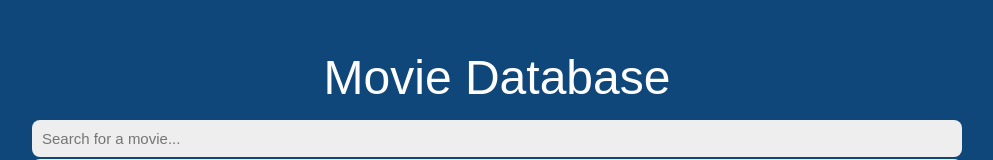
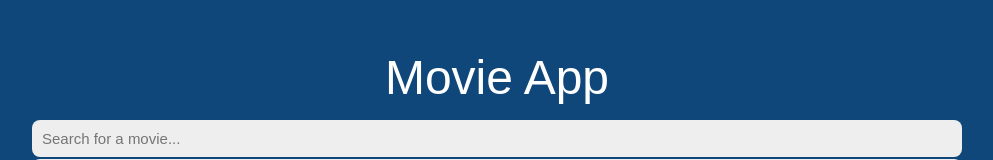
Before and after one commit to halenisakus/movie-app, a React (Create React App) app: page / in a window 1280 px wide. Shown: the top 160 px of the page, without its empty margins (143-1136 px from the left). Built offline with nearby package versions, Linux system fonts and the light colour scheme; no server answers.

Commit message:
change app name

```diff
--- a/src/App.js
+++ b/src/App.js
@@ -68,7 +68,7 @@ function App() {
   return (
     <div className="App">
       <header>
-        <h1>Movie Database</h1>
+        <h1>Movie App</h1>
       </header>
       <main>
         <Search setState={setState} search={search} />
```
Also changed, not shown: 1 other file (tests, documents, lock files or other folders).
